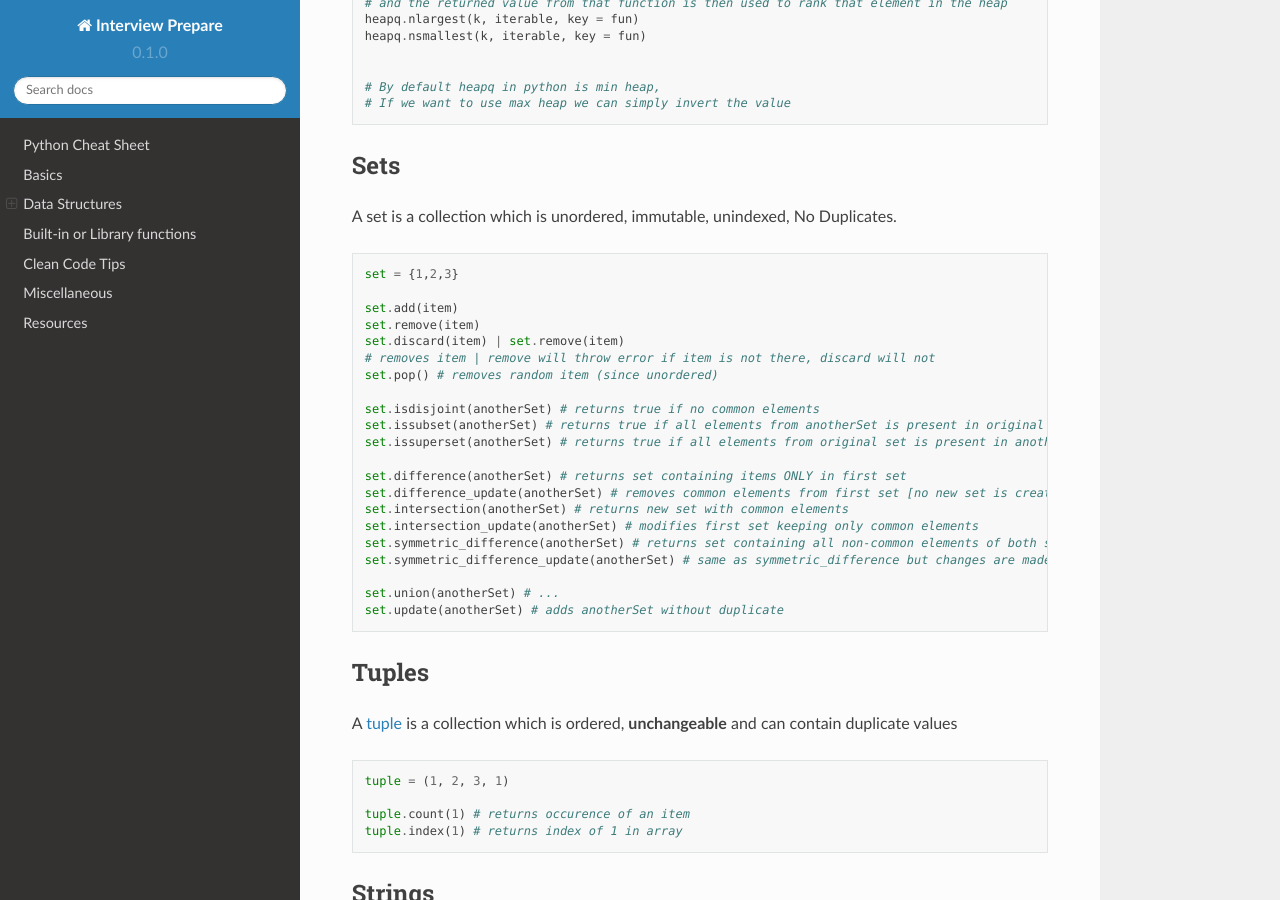
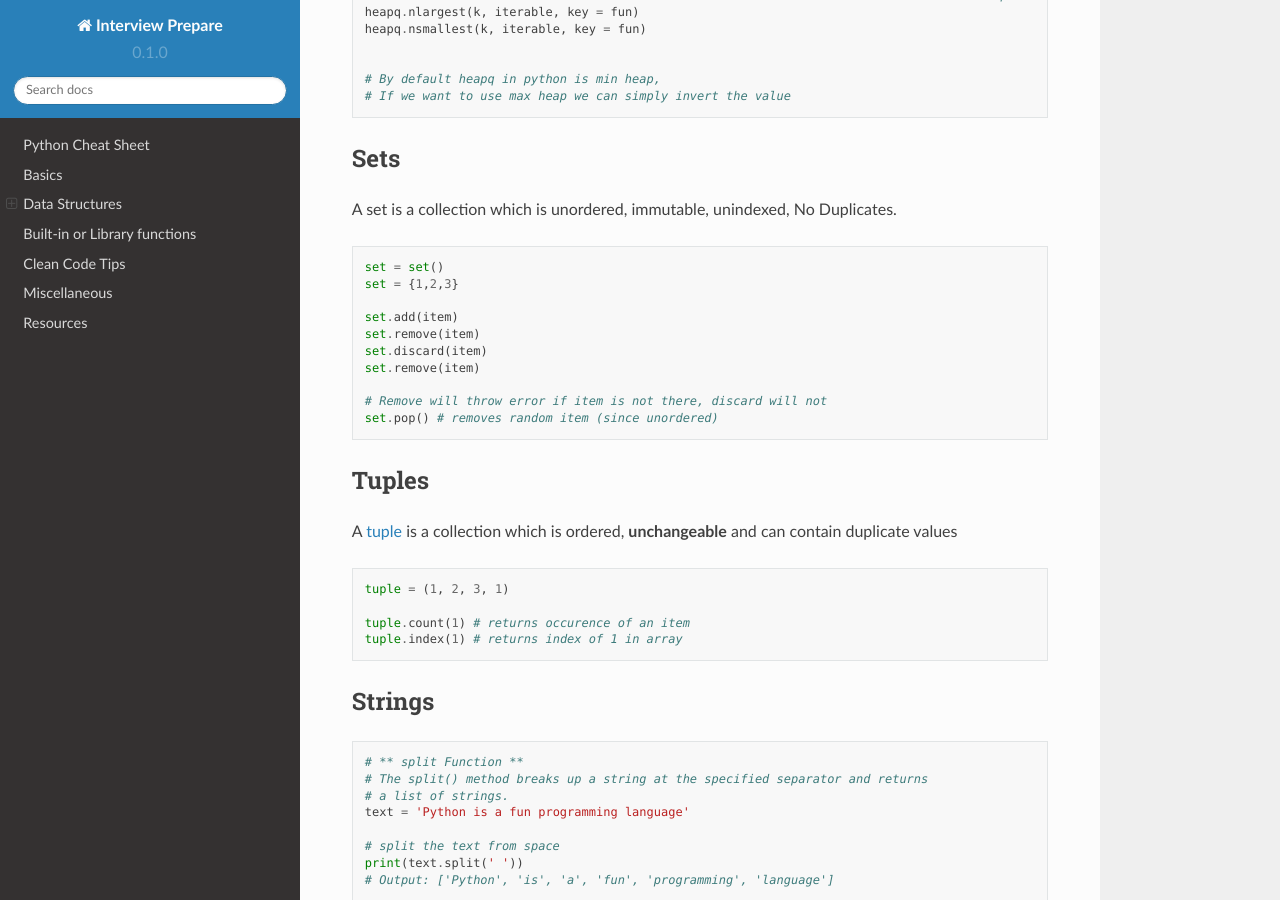
Before and after one commit to Raychen0617/Interview_prepare, a Sphinx documentation site: the page built from docs/source/LC/usage/python_usage.md, in a window 1280 px wide and 900 px high, scrolled down 4209 px. Built offline with Sphinx 7.4.7 and the Read the Docs theme 2.0.0, drawn with Linux system fonts in a browser that asks for light colours; some of the changed text lies outside the part shown.

Commit message:
update_python_usage

````diff
--- a/docs/source/LC/usage/python_usage.md
+++ b/docs/source/LC/usage/python_usage.md
@@ -104,9 +106,6 @@ dict.update({KEY:VALUE})
 ## Counter
 
 Python Counter is a container that will hold the count of each of the elements present in the container. The counter is a sub-class available inside the dictionary class. Specifically used for element frequencies.
-
-
-*Pretty similar to dictionary, in fact I use* **defaultdict(int)** *most of the time*
 
 ```python
 from collections import Counter #(capital 'C')
@@ -188,27 +187,16 @@ heapq.nsmallest(k, iterable, key = fun)
 A set is a collection which is unordered, immutable, unindexed, No Duplicates.
 
 ```python
+set = set()
 set = {1,2,3}
 
 set.add(item)
 set.remove(item)
-set.discard(item) | set.remove(item)
-# removes item | remove will throw error if item is not there, discard will not
+set.discard(item)
+set.remove(item)
+
+# Remove will throw error if item is not there, discard will not
 set.pop() # removes random item (since unordered)
-
-set.isdisjoint(anotherSet) # returns true if no common elements
-set.issubset(anotherSet) # returns true if all elements from anotherSet is present in original set
-set.issuperset(anotherSet) # returns true if all elements from original set is present in anotherSet
-
-set.difference(anotherSet) # returns set containing items ONLY in first set
-set.difference_update(anotherSet) # removes common elements from first set [no new set is created or returned]
-set.intersection(anotherSet) # returns new set with common elements
-set.intersection_update(anotherSet) # modifies first set keeping only common elements
-set.symmetric_difference(anotherSet) # returns set containing all non-common elements of both sets
-set.symmetric_difference_update(anotherSet) # same as symmetric_difference but changes are made on original set
-
-set.union(anotherSet) # ...
-set.update(anotherSet) # adds anotherSet without duplicate
 ```
 
 ## Tuples
````
Also changed, not shown: other parts of docs/source/LC/usage/python_usage.md (+2 -0 lines).
